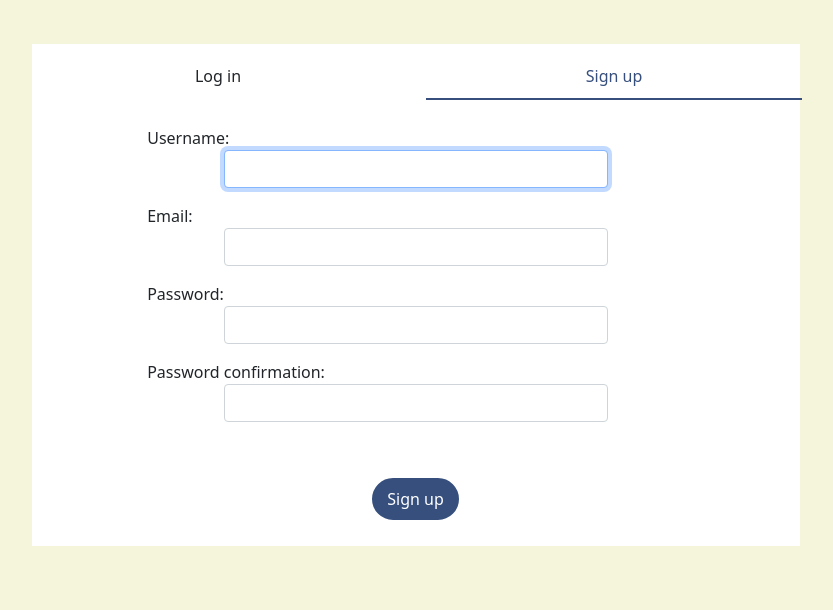
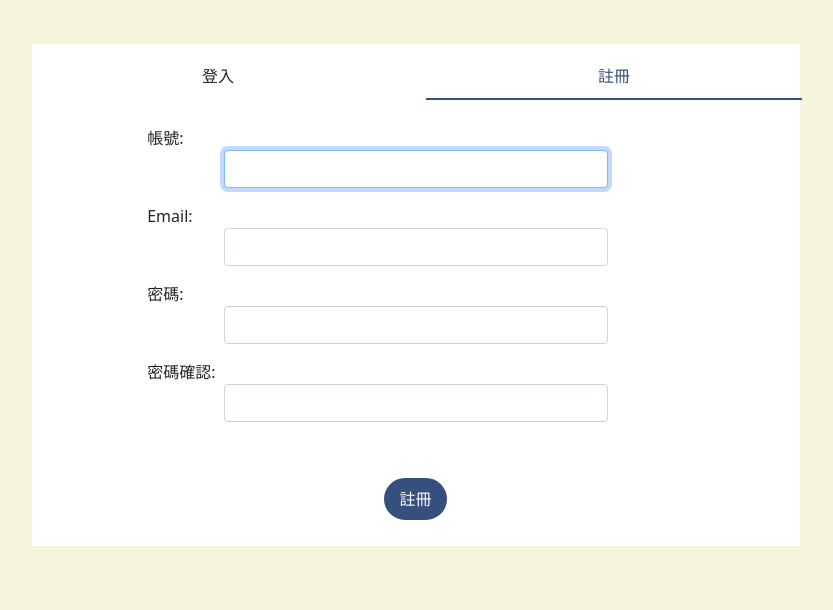
Before and after one commit to addie-tyc/Salephones, a Django app: page /smartphone-smartprice/signup in a window 1280 px wide. Shown: the part 236-846 px from the top of the page, without its empty margins (224-1057 px from the left). Run offline with Django 3.2, Linux system fonts and the light colour scheme; parts of the project's set-up code (start-up, migrations or seed data) failed here and were passed over; some libraries are stand-ins or nearby versions.

Commit message:
Modified forms wording

```diff
--- a/smartphone_site/smartphone_app/forms.py
+++ b/smartphone_site/smartphone_app/forms.py
@@ -9,7 +9,7 @@ from datetime import datetime
 
 class SignUpForm(UserCreationForm):
     username = forms.CharField(
-        label="Username",
+        label="帳號",
         widget=forms.TextInput(attrs={'class': 'form-control'})
     )
     email = forms.EmailField(
@@ -17,11 +17,11 @@ class SignUpForm(UserCreationForm):
         widget=forms.EmailInput(attrs={'class': 'form-control'})
     )
     password1 = forms.CharField(
-        label="Password",
+        label="密碼",
         widget=forms.PasswordInput(attrs={'class': 'form-control'})
     )
     password2 = forms.CharField(
-        label="Password confirmation",
+        label="密碼確認",
         widget=forms.PasswordInput(attrs={'class': 'form-control'})
     )
     class Meta:
@@ -30,11 +30,11 @@ class SignUpForm(UserCreationForm):
 
 class LoginForm(forms.Form):
     username = forms.CharField(
-        label="Username",
+        label="帳號",
         widget=forms.TextInput(attrs={'class': 'form-control'})
     )
     password = forms.CharField(
-        label="Password",
+        label="密碼",
         widget=forms.PasswordInput(attrs={'class': 'form-control'})
     )
 
--- a/smartphone_site/templates/base.html
+++ b/smartphone_site/templates/base.html
@@ -16,7 +16,7 @@
                     <li><a class="dropdown-item" href="/smartphone-smartprice/profile">會員中心</a></li>
                     <li><a class="dropdown-item" href="/smartphone-smartprice/sale">手機上架</a></li>
                     <li><hr class="dropdown-divider"></li>
-                    <li><a class="dropdown-item" href="{% url 'logout' %}">Log out</a></li>
+                    <li><a class="dropdown-item" href="{% url 'logout' %}">登出</a></li>
                 </ul>
             </div>
             <div>{{ user }}</div>
--- a/smartphone_site/templates/detail.html
+++ b/smartphone_site/templates/detail.html
@@ -17,7 +17,7 @@
                     <li><a class="dropdown-item" href="/smartphone-smartprice/profile">會員中心</a></li>
                     <li><a class="dropdown-item" href="/smartphone-smartprice/sale">手機上架</a></li>
                     <li><hr class="dropdown-divider"></li>
-                    <li><a class="dropdown-item" href="{% url 'logout' %}">Log out</a></li>
+                    <li><a class="dropdown-item" href="{% url 'logout' %}">登出</a></li>
                 </ul>
             </div>
             <div>{{ user }}</div>
--- a/smartphone_site/templates/registration/login.html
+++ b/smartphone_site/templates/registration/login.html
@@ -4,14 +4,14 @@
 <body>
   <div class="main-form">
     <nav class="row">
-      <a href="/smartphone-smartprice/login" class="current link-reset col text-center">Log in</a>
-      <a href="/smartphone-smartprice/signup" class="link-reset col text-center">Sign up</a>
+      <a href="/smartphone-smartprice/login" class="current link-reset col text-center">登入</a>
+      <a href="/smartphone-smartprice/signup" class="link-reset col text-center">註冊</a>
     </nav>
     <form action="" method="POST">
         {% csrf_token %}
         {{ form }}
         <div class="btn-container">
-          <input class="btn border-pilled submit" type="submit" value="Log in" />
+          <input class="btn border-pilled submit" type="submit" value="登入" />
         </div>
     </form>
   </div>
--- a/smartphone_site/templates/registration/signup.html
+++ b/smartphone_site/templates/registration/signup.html
@@ -4,8 +4,8 @@
 <body>
   <div class="main-form">
     <nav class="row">
-      <a href="/smartphone-smartprice/login" class="link-reset col text-center">Log in</a>
-      <a href="/smartphone-smartprice/signup" class="current link-reset col text-center">Sign up</a>
+      <a href="/smartphone-smartprice/login" class="link-reset col text-center">登入</a>
+      <a href="/smartphone-smartprice/signup" class="current link-reset col text-center">註冊</a>
     </nav>
     <form action="" method="POST">
         {% csrf_token %}
@@ -13,7 +13,7 @@
 
         <br />
         <div class="btn-container">
-          <input class="btn border-pilled submit" type="submit" value="Sign up" />
+          <input class="btn border-pilled submit" type="submit" value="註冊" />
         </div>
     </form>
   </div>
```
Also changed, not shown: smartphone_site/static/css/detail.css (+4 -10 lines).
